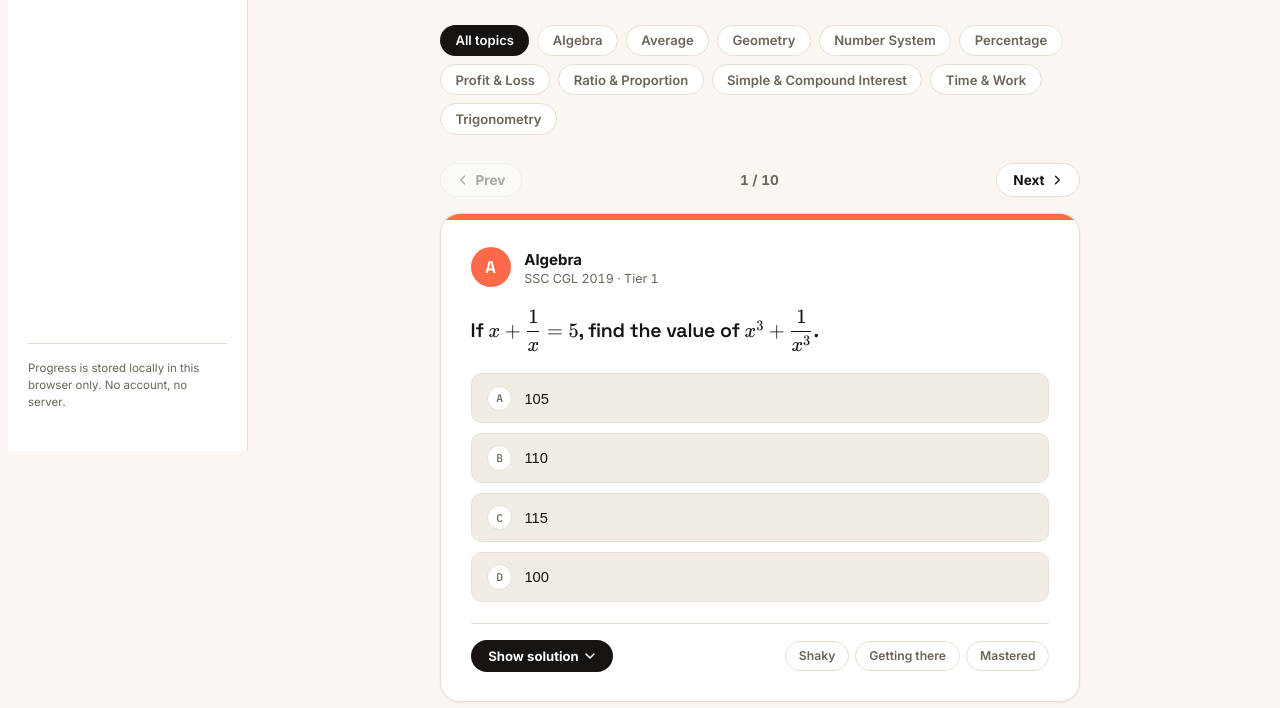
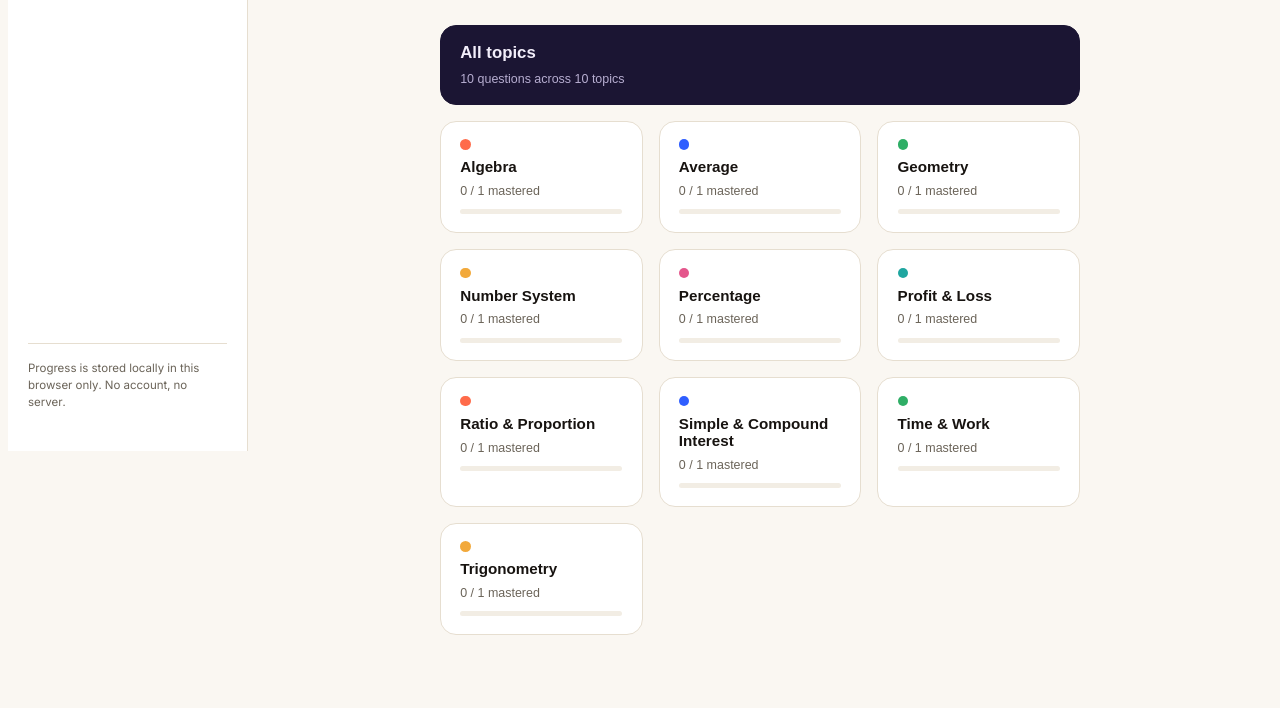
Before and after one commit to prateek1802/PYQ-Builder, a website built with Vite: page index.html in a window 1280 px wide. Shown: the part 357-1065 px from the top of the page. Built offline with nearby package versions, Linux system fonts and the light colour scheme.

Commit message:
Topic Views

```diff
--- a/src/app.ts
+++ b/src/app.ts
@@ -2,9 +2,16 @@
  * ExamForge — app logic (TypeScript).
  *
  * Bundled by Vite. All progress lives in localStorage. No framework —
- * plain DOM manipulation with a minimal hash router for two views
- * (Practice / Progress), rendered into the persistent sidebar shell
- * defined in index.html.
+ * plain DOM manipulation with a minimal hash router across three views,
+ * rendered into the persistent sidebar shell defined in index.html:
+ *
+ *   #/exam/<name>              — topic cards for that exam (the landing
+ *                                 page after clicking an exam; NOT a
+ *                                 question directly)
+ *   #/exam/<name>/topic/<t>    — one-question-at-a-time practice, scoped
+ *                                 to that topic (or "all" for every
+ *                                 question in the exam)
+ *   #/progress                 — mastery breakdown across everything
  */
 
 import { QUESTIONS } from "./data/questions";
@@ -61,11 +68,13 @@ const PROGRESS_NAV_ICON =
   '<svg width="16" height="16" viewBox="0 0 16 16" fill="none" xmlns="http://www.w3.org/2000/svg"><path d="M2 14V2M2 14h12" stroke="currentColor" stroke-width="1.5" stroke-linecap="round" stroke-linejoin="round"/><path d="M5 11V8M8.5 11V5.5M12 11V7" stroke="currentColor" stroke-width="1.5" stroke-linecap="round"/></svg>';
 
 let progress: ProgressMap = loadProgress();
-let activeTopic = "all";
 let currentIndex = 0;
-let currentExamName: string | null = null;
+let currentSessionKey: string | null = null;
 
-type Route = { kind: "practice"; examName: string } | { kind: "progress" };
+type Route =
+  | { kind: "topics"; examName: string }
+  | { kind: "practice"; examName: string; topic: string }
+  | { kind: "progress" };
 
 function getAllExamNames(): string[] {
   return Array.from(new Set(QUESTIONS.map((q) => q.examName))).sort();
@@ -156,15 +165,26 @@ function getRoute(): Route {
   if (hash === "progress") return { kind: "progress" };
 
   const exams = getAllExamNames();
-  const examMatch = hash.match(/^exam\/(.+)$/);
-  if (examMatch) {
-    const decoded = decodeURIComponent(examMatch[1]);
-    if (exams.includes(decoded)) {
-      return { kind: "practice", examName: decoded };
+
+  const practiceMatch = hash.match(/^exam\/([^/]+)\/topic\/(.+)$/);
+  if (practiceMatch) {
+    const examName = decodeURIComponent(practiceMatch[1]);
+    const topic = decodeURIComponent(practiceMatch[2]);
+    if (exams.includes(examName)) {
+      return { kind: "practice", examName, topic };
     }
   }
-  // No valid route in the hash — fall back to the first exam alphabetically.
-  return { kind: "practice", examName: exams[0] ?? "" };
+
+  const topicsMatch = hash.match(/^exam\/([^/]+)$/);
+  if (topicsMatch) {
+    const examName = decodeURIComponent(topicsMatch[1]);
+    if (exams.includes(examName)) {
+      return { kind: "topics", examName };
+    }
+  }
+
+  // No valid route in the hash — fall back to the first exam's topic list.
+  return { kind: "topics", examName: exams[0] ?? "" };
 }
 
 function setActiveNav(route: Route): void {
@@ -174,7 +194,7 @@ function setActiveNav(route: Route): void {
     } else {
       link.classList.toggle(
         "is-active",
-        link.dataset.route === "practice" && link.dataset.exam === route.examName
+        link.dataset.route === "exam" && link.dataset.exam === route.examName
       );
     }
   });
@@ -185,8 +205,10 @@ function renderRoute(): void {
   setActiveNav(route);
   if (route.kind === "progress") {
     renderProgressView(viewRoot);
+  } else if (route.kind === "topics") {
+    renderTopicsView(viewRoot, route.examName);
   } else {
-    renderPracticeView(viewRoot, route.examName);
+    renderPracticeView(viewRoot, route.examName, route.topic);
   }
 }
 
@@ -197,7 +219,7 @@ function renderSidebarNav(): void {
     const btn = document.createElement("button");
     btn.type = "button";
     btn.className = "nav-link";
-    btn.dataset.route = "practice";
+    btn.dataset.route = "exam";
     btn.dataset.exam = examName;
     btn.innerHTML = `${EXAM_NAV_ICON} ${escapeHtml(examName)}`;
     btn.addEventListener("click", () => {
@@ -225,30 +247,40 @@ function renderSidebarNav(): void {
 }
 
 // ---------------------------------------------------------------
-// Practice view
+// Topics view — the exam landing page. Clicking an exam in the sidebar
+// lands here, not on a question directly: a grid of topic cards to
+// choose from, plus an "All topics" card for a straight-through session.
 // ---------------------------------------------------------------
 
-function renderPracticeView(root: HTMLElement, examName: string): void {
-  if (examName !== currentExamName) {
-    currentExamName = examName;
-    activeTopic = "all";
-    currentIndex = 0;
-  }
-
+function renderTopicsView(root: HTMLElement, examName: string): void {
   const examQuestions = QUESTIONS.filter((q) => q.examName === examName);
   const total = examQuestions.length;
   const mastered = examQuestions.filter((q) => progress[q.id]?.confidence === "mastered").length;
   const pct = total === 0 ? 0 : Math.round((mastered / total) * 100);
   const topics = Array.from(new Set(examQuestions.map((q) => q.topic))).sort();
-  const visible =
-    activeTopic === "all" ? examQuestions : examQuestions.filter((q) => q.topic === activeTopic);
+
+  const topicCardsHtml = topics
+    .map((topic) => {
+      const tQuestions = examQuestions.filter((q) => q.topic === topic);
+      const tMastered = tQuestions.filter((q) => progress[q.id]?.confidence === "mastered").length;
+      const tPct = tQuestions.length === 0 ? 0 : Math.round((tMastered / tQuestions.length) * 100);
+      return `
+        <button type="button" class="topic-card" data-topic="${escapeHtml(topic)}" style="--topic-color:${colorForTopic(topic)}">
+          <span class="topic-card__dot" aria-hidden="true"></span>
+          <span class="topic-card__name">${escapeHtml(topic)}</span>
+          <span class="topic-card__stat font-tabular">${tMastered} / ${tQuestions.length} mastered</span>
+          <div class="topic-card__track"><div class="topic-card__fill" style="width:${tPct}%"></div></div>
+        </button>
+      `;
+    })
+    .join("");
 
   root.innerHTML = `
     <div class="view-inner">
       <div class="stat-card">
         <span class="stat-card__eyebrow">Practice</span>
         <h1 class="stat-card__title">${escapeHtml(examName)}</h1>
-        <p class="stat-card__subtitle">Previous-year questions, worked two ways.</p>
+        <p class="stat-card__subtitle">Choose a topic to start practicing.</p>
         <div class="stat-card__stat">
           <span class="stat-card__label">Your progress</span>
           <span class="stat-card__value font-tabular">${mastered} / ${total}</span>
@@ -256,22 +288,67 @@ function renderPracticeView(root: HTMLElement, examName: string): void {
           <div class="stat-card__track"><div class="stat-card__fill" style="width:${pct}%"></div></div>
         </div>
       </div>
-      <div class="filter-row" id="filter-row"></div>
+
+      <div class="topic-card-grid">
+        <button type="button" class="topic-card topic-card--all" data-topic="all">
+          <span class="topic-card__name">All topics</span>
+          <span class="topic-card__stat font-tabular">${total} questions across ${topics.length} topics</span>
+        </button>
+        ${topicCardsHtml}
+      </div>
+    </div>
+  `;
+
+  root.querySelectorAll<HTMLButtonElement>("[data-topic]").forEach((btn) => {
+    btn.addEventListener("click", () => {
+      const topic = btn.dataset.topic!;
+      location.hash = `/exam/${encodeURIComponent(examName)}/topic/${encodeURIComponent(topic)}`;
+    });
+  });
+}
+
+// ---------------------------------------------------------------
+// Practice view — one question at a time, scoped to a single topic
+// (or "all" for the whole exam), reached only after picking from the
+// topics view.
+// ---------------------------------------------------------------
+
+function renderPracticeView(root: HTMLElement, examName: string, topic: string): void {
+  const sessionKey = `${examName}::${topic}`;
+  if (sessionKey !== currentSessionKey) {
+    currentSessionKey = sessionKey;
+    currentIndex = 0;
+  }
+
+  const examQuestions = QUESTIONS.filter((q) => q.examName === examName);
+  const visible = topic === "all" ? examQuestions : examQuestions.filter((q) => q.topic === topic);
+  const topicLabel = topic === "all" ? "All topics" : topic;
+  const dotColor = topic === "all" ? "var(--brand-accent)" : colorForTopic(topic);
+
+  root.innerHTML = `
+    <div class="view-inner">
+      <div class="practice-header">
+        <button type="button" class="back-link" data-back>
+          ${ARROW_LEFT_ICON} Back to topics
+        </button>
+        <div class="practice-header__topic">
+          <span class="practice-header__dot" style="background:${dotColor}"></span>
+          <span class="practice-header__topic-name">${escapeHtml(topicLabel)}</span>
+        </div>
+      </div>
       <div class="practice-nav" id="practice-nav-top"></div>
       <div class="cards-container" id="cards-container"></div>
       <div class="practice-nav practice-nav--bottom" id="practice-nav-bottom"></div>
     </div>
   `;
 
-  const filterRowEl = root.querySelector<HTMLDivElement>("#filter-row")!;
+  root.querySelector<HTMLButtonElement>("[data-back]")!.addEventListener("click", () => {
+    location.hash = `/exam/${encodeURIComponent(examName)}`;
+  });
+
   const cardsContainer = root.querySelector<HTMLDivElement>("#cards-container")!;
   const navTopEl = root.querySelector<HTMLDivElement>("#practice-nav-top")!;
   const navBottomEl = root.querySelector<HTMLDivElement>("#practice-nav-bottom")!;
-
-  const chipFrag = document.createDocumentFragment();
-  chipFrag.appendChild(makeChip("All topics", "all", root, examName));
-  topics.forEach((topic) => chipFrag.appendChild(makeChip(topic, topic, root, examName)));
-  filterRowEl.appendChild(chipFrag);
 
   if (currentIndex > visible.length - 1) {
     currentIndex = Math.max(0, visible.length - 1);
@@ -288,13 +365,13 @@ function renderPracticeView(root: HTMLElement, examName: string): void {
     return;
   }
 
-  cardsContainer.appendChild(renderCard(visible[currentIndex], root, examName));
+  cardsContainer.appendChild(renderCard(visible[currentIndex], root, examName, topic));
 
   root.querySelectorAll<HTMLButtonElement>("[data-nav]").forEach((btn) => {
     btn.addEventListener("click", () => {
       if (btn.dataset.nav === "prev" && currentIndex > 0) currentIndex--;
       if (btn.dataset.nav === "next" && currentIndex < visible.length - 1) currentIndex++;
-      renderPracticeView(root, examName);
+      renderPracticeView(root, examName, topic);
     });
   });
 
@@ -321,24 +398,7 @@ function navBarHtml(index: number, total: number): string {
   `;
 }
 
-function makeChip(label: string, value: string, root: HTMLElement, examName: string): HTMLButtonElement {
-  const btn = document.createElement("button");
-  btn.type = "button";
-  btn.className = "filter-chip" + (value === activeTopic ? " is-active" : "");
-  btn.textContent = label;
-  btn.dataset.topic = value;
-  if (value !== "all") {
-    btn.style.setProperty("--topic-color", colorForTopic(value));
-  }
-  btn.addEventListener("click", () => {
-    activeTopic = value;
-    currentIndex = 0;
-    renderPracticeView(root, examName);
-  });
-  return btn;
-}
-
-function renderCard(q: Question, root: HTMLElement, examName: string): HTMLElement {
+function renderCard(q: Question, root: HTMLElement, examName: string, topic: string): HTMLElement {
   const state = progress[q.id];
   const isMastered = state?.confidence === "mastered";
 
@@ -422,7 +482,7 @@ function renderCard(q: Question, root: HTMLElement, examName: string): HTMLEleme
       const conf = chip.dataset.conf as ConfidenceLevel;
       const wasMastered = progress[q.id]?.confidence === "mastered";
       setConfidence(q.id, conf);
-      renderPracticeView(root, examName);
+      renderPracticeView(root, examName, topic);
       if (conf === "mastered" && !wasMastered) {
         const refreshed = root.querySelector<HTMLElement>(`[data-id="${q.id}"] .q-card__stamp`);
         if (refreshed) spawnConfetti(refreshed);
@@ -456,7 +516,7 @@ function handleOptionClick(card: HTMLElement, q: Question, chosenIdx: number, ch
 }
 
 // ---------------------------------------------------------------
-// Progress view — mastery breakdown per topic
+// Progress view — mastery breakdown per topic, across all exams
 // ---------------------------------------------------------------
 
 function renderProgressView(root: HTMLElement): void {
--- a/src/styles.css
+++ b/src/styles.css
@@ -380,41 +380,135 @@ body {
 }
 
 /* ==========================================================================
-   Filter row — each topic chip carries its own accent color via
-   --topic-color, set inline by app.ts; "All topics" stays neutral ink.
+   Topic card grid — exam landing page. "All topics" spans full width as
+   the primary CTA (dark, matching the stat-card above it); individual
+   topic cards below carry their own accent via --topic-color.
    ========================================================================== */
 
-.filter-row {
-  display: flex;
-  flex-wrap: wrap;
-  gap: 0.5rem;
-  margin-bottom: 1.75rem;
+.topic-card-grid {
+  display: grid;
+  grid-template-columns: repeat(auto-fill, minmax(180px, 1fr));
+  gap: 1rem;
 }
 
-.filter-chip {
-  font-family: var(--font-body);
-  font-size: 0.82rem;
-  font-weight: 600;
-  padding: 0.42rem 0.9rem;
-  border-radius: 999px;
-  border: 1.5px solid var(--border-subtle);
-  color: var(--ink-muted);
+.topic-card {
+  display: flex;
+  flex-direction: column;
+  align-items: flex-start;
+  gap: 0.55rem;
+  text-align: left;
+  padding: 1.1rem 1.2rem;
   background: var(--surface-raised);
+  border: 1px solid var(--border-subtle);
+  border-radius: 1rem;
   cursor: pointer;
-  transition: background-color 160ms ease, color 160ms ease, border-color 160ms ease, transform 120ms ease;
-  white-space: nowrap;
+  transition: box-shadow 200ms ease, transform 200ms ease, border-color 200ms ease;
 }
 
-.filter-chip:hover {
+.topic-card:hover {
+  box-shadow: var(--shadow-md);
+  transform: translateY(-2px);
   border-color: var(--topic-color, var(--ink));
-  color: var(--ink);
-  transform: translateY(-1px);
 }
 
-.filter-chip.is-active {
-  background: var(--topic-color, var(--ink));
-  border-color: transparent;
-  color: #fff;
+.topic-card__dot {
+  width: 0.65rem;
+  height: 0.65rem;
+  border-radius: 999px;
+  background: var(--topic-color);
+}
+
+.topic-card__name {
+  font-weight: 700;
+  font-size: 0.95rem;
+  color: var(--ink);
+}
+
+.topic-card__stat {
+  font-size: 0.78rem;
+  color: var(--ink-muted);
+}
+
+.topic-card__track {
+  width: 100%;
+  height: 5px;
+  background: var(--surface-sunken);
+  border-radius: 999px;
+  overflow: hidden;
+  margin-top: 0.15rem;
+}
+
+.topic-card__fill {
+  height: 100%;
+  background: var(--topic-color);
+  border-radius: 999px;
+}
+
+.topic-card--all {
+  grid-column: 1 / -1;
+  background: var(--ink-dark);
+  border-color: var(--ink-dark);
+}
+.topic-card--all .topic-card__name {
+  color: var(--ink-dark-text);
+  font-size: 1.05rem;
+}
+.topic-card--all .topic-card__stat {
+  color: var(--ink-dark-text-muted);
+}
+.topic-card--all:hover {
+  border-color: var(--brand-accent);
+}
+
+/* ==========================================================================
+   Practice header — replaces the old inline topic filter chips. A back
+   link to the topics view, plus the current topic name and its color.
+   ========================================================================== */
+
+.practice-header {
+  display: flex;
+  align-items: center;
+  justify-content: space-between;
+  gap: 1rem;
+  margin-bottom: 1.5rem;
+}
+
+.back-link {
+  display: inline-flex;
+  align-items: center;
+  gap: 0.4rem;
+  font-family: var(--font-body);
+  font-weight: 700;
+  font-size: 0.85rem;
+  color: var(--ink-muted);
+  background: transparent;
+  border: none;
+  cursor: pointer;
+  padding: 0;
+}
+
+.back-link:hover {
+  color: var(--ink);
+}
+
+.practice-header__topic {
+  display: flex;
+  align-items: center;
+  gap: 0.5rem;
+}
+
+.practice-header__dot {
+  width: 0.6rem;
+  height: 0.6rem;
+  border-radius: 999px;
+  flex-shrink: 0;
+}
+
+.practice-header__topic-name {
+  font-family: var(--font-display);
+  font-weight: 700;
+  font-size: 1.1rem;
+  color: var(--ink);
 }
 
 /* ==========================================================================
```
Also changed, not shown: 1 other file.
